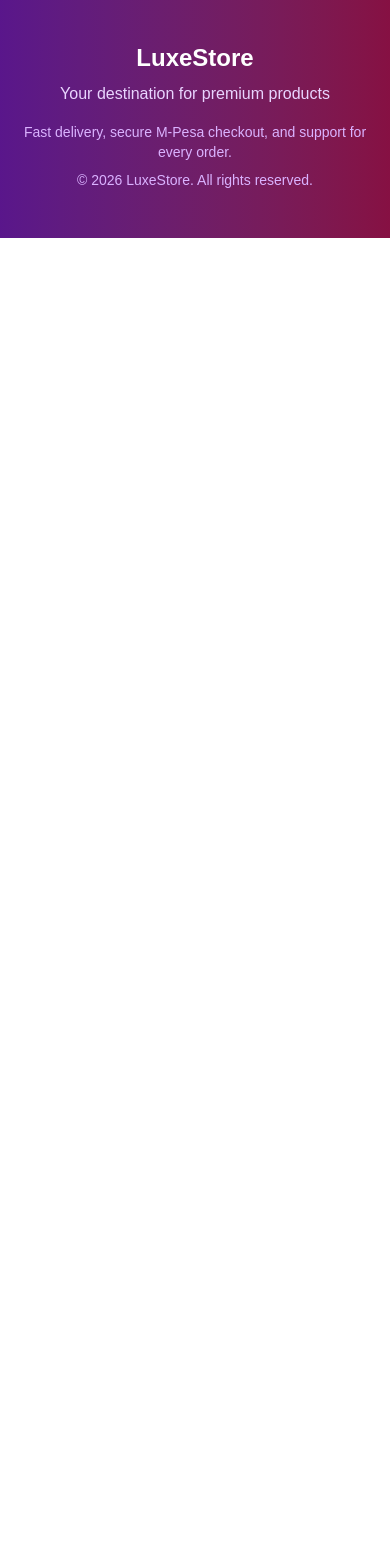
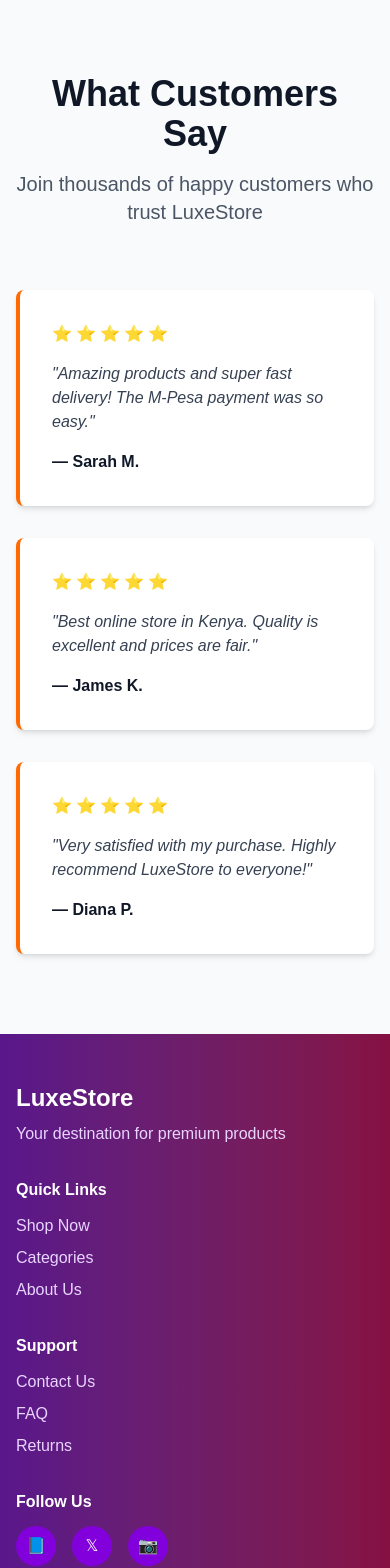
Before and after one commit to Anonymousgamechanger254/e-commerce-with-payment-, a Next.js app: page / in a window 390 px wide. Shown: the part 6740-8308 px from the top of the page. Before the commit the page ends 6978 px from the top, so only its background shows below. Built offline with nearby package versions, Linux system fonts and the light colour scheme.

Commit message:
Add testimonials section and enhance footer with quick links and social media

```diff
--- a/src/app/page.tsx
+++ b/src/app/page.tsx
@@ -258,9 +258,66 @@
         </div>
       </section>
 
+      {/* Testimonials Section */}
+      <section className="py-20 px-4 bg-gray-50">
+        <div className="max-w-7xl mx-auto">
+          <motion.div
+            initial={{ opacity: 0, y: 20 }}
+            whileInView={{ opacity: 1, y: 0 }}
+            transition={{ duration: 0.6 }}
+            viewport={{ once: true }}
+            className="text-center mb-16"
+          >
+            <h2 className="text-4xl md:text-5xl font-bold text-gray-900 mb-4">What Customers Say</h2>
+            <p className="text-xl text-gray-600">Join thousands of happy customers who trust LuxeStore</p>
+          </motion.div>
+
+          <div className="grid grid-cols-1 md:grid-cols-3 gap-8">
+            {[
+              {
+                name: 'Sarah M.',
+                rating: 5,
+                comment: 'Amazing products and super fast delivery! The M-Pesa payment was so easy.'
+              },
+              {
+                name: 'James K.',
+                rating: 5,
+                comment: 'Best online store in Kenya. Quality is excellent and prices are fair.'
+              },
+              {
+                name: 'Diana P.',
+                rating: 5,
+                comment: 'Very satisfied with my purchase. Highly recommend LuxeStore to everyone!'
+              }
+            ].map((testimonial, index) => (
+              <motion.div
+                key={index}
+                initial={{ opacity: 0, y: 20 }}
+                whileInView={{ opacity: 1, y: 0 }}
+                transition={{ duration: 0.6, delay: index * 0.2 }}
+                viewport={{ once: true }}
+                className="bg-white rounded-lg p-8 shadow-md hover:shadow-lg transition-all border-l-4 border-orange-500"
+              >
+                <div className="flex items-center mb-4">
+                  <div className="text-yellow-400 flex gap-1">
+                    {[...Array(testimonial.rating)].map((_, i) => (
+                      <span key={i}>⭐</span>
+                    ))}
+                  </div>
+                </div>
+                <p className="text-gray-700 mb-4 italic">"{testimonial.comment}"</p>
+                <p className="font-bold text-gray-900">— {testimonial.name}</p>
+              </motion.div>
+            ))}
+          </div>
+        </div>
+      </section>
+
       {/* Footer */}
       <footer className="bg-gradient-to-r from-purple-900 to-pink-900 text-white py-12">
-        <div className="max-w-7xl mx-auto px-4 text-center">
+        <div className="max-w-7xl mx-auto px-4">
+          <div className="grid grid-cols-1 md:grid-cols-4 gap-8 mb-8">
+            {/* Brand */}
             <motion.div
               initial={{ opacity: 0 }}
               whileInView={{ opacity: 1 }}
@@ -268,10 +325,59 @@
               viewport={{ once: true }}
             >
               <h3 className="text-2xl font-bold mb-2">LuxeStore</h3>
-            <p className="text-purple-200 mb-4">Your destination for premium products</p>
-            <p className="text-sm text-purple-300 mb-2">Fast delivery, secure M-Pesa checkout, and support for every order.</p>
-            <p className="text-sm text-purple-300">© 2026 LuxeStore. All rights reserved.</p>
+              <p className="text-purple-200">Your destination for premium products</p>
             </motion.div>
+
+            {/* Quick Links */}
+            <motion.div
+              initial={{ opacity: 0 }}
+              whileInView={{ opacity: 1 }}
+              transition={{ duration: 0.6, delay: 0.1 }}
+              viewport={{ once: true }}
+            >
+              <h4 className="font-bold mb-3">Quick Links</h4>
+              <ul className="space-y-2 text-purple-200">
+                <li><a href="#products" className="hover:text-white transition-all">Shop Now</a></li>
+                <li><a href="#products" className="hover:text-white transition-all">Categories</a></li>
+                <li><a href="#" className="hover:text-white transition-all">About Us</a></li>
+              </ul>
+            </motion.div>
+
+            {/* Support */}
+            <motion.div
+              initial={{ opacity: 0 }}
+              whileInView={{ opacity: 1 }}
+              transition={{ duration: 0.6, delay: 0.2 }}
+              viewport={{ once: true }}
+            >
+              <h4 className="font-bold mb-3">Support</h4>
+              <ul className="space-y-2 text-purple-200">
+                <li><a href="#" className="hover:text-white transition-all">Contact Us</a></li>
+                <li><a href="#" className="hover:text-white transition-all">FAQ</a></li>
+                <li><a href="#" className="hover:text-white transition-all">Returns</a></li>
+              </ul>
+            </motion.div>
+
+            {/* Social Links */}
+            <motion.div
+              initial={{ opacity: 0 }}
+              whileInView={{ opacity: 1 }}
+              transition={{ duration: 0.6, delay: 0.3 }}
+              viewport={{ once: true }}
+            >
+              <h4 className="font-bold mb-3">Follow Us</h4>
+              <div className="flex gap-4">
+                <a href="#" className="w-10 h-10 bg-purple-700 rounded-full flex items-center justify-center hover:bg-orange-500 transition-all">📘</a>
+                <a href="#" className="w-10 h-10 bg-purple-700 rounded-full flex items-center justify-center hover:bg-orange-500 transition-all">𝕏</a>
+                <a href="#" className="w-10 h-10 bg-purple-700 rounded-full flex items-center justify-center hover:bg-orange-500 transition-all">📷</a>
+              </div>
+            </motion.div>
+          </div>
+
+          <div className="border-t border-purple-700 pt-8 text-center">
+            <p className="text-purple-300 mb-2">Fast delivery, secure M-Pesa checkout, and support for every order.</p>
+            <p className="text-sm text-purple-300">© 2026 LuxeStore. All rights reserved. | Privacy Policy | Terms & Conditions</p>
+          </div>
         </div>
       </footer>
 
```
Lines whose indentation alone changed are shown as unchanged.
